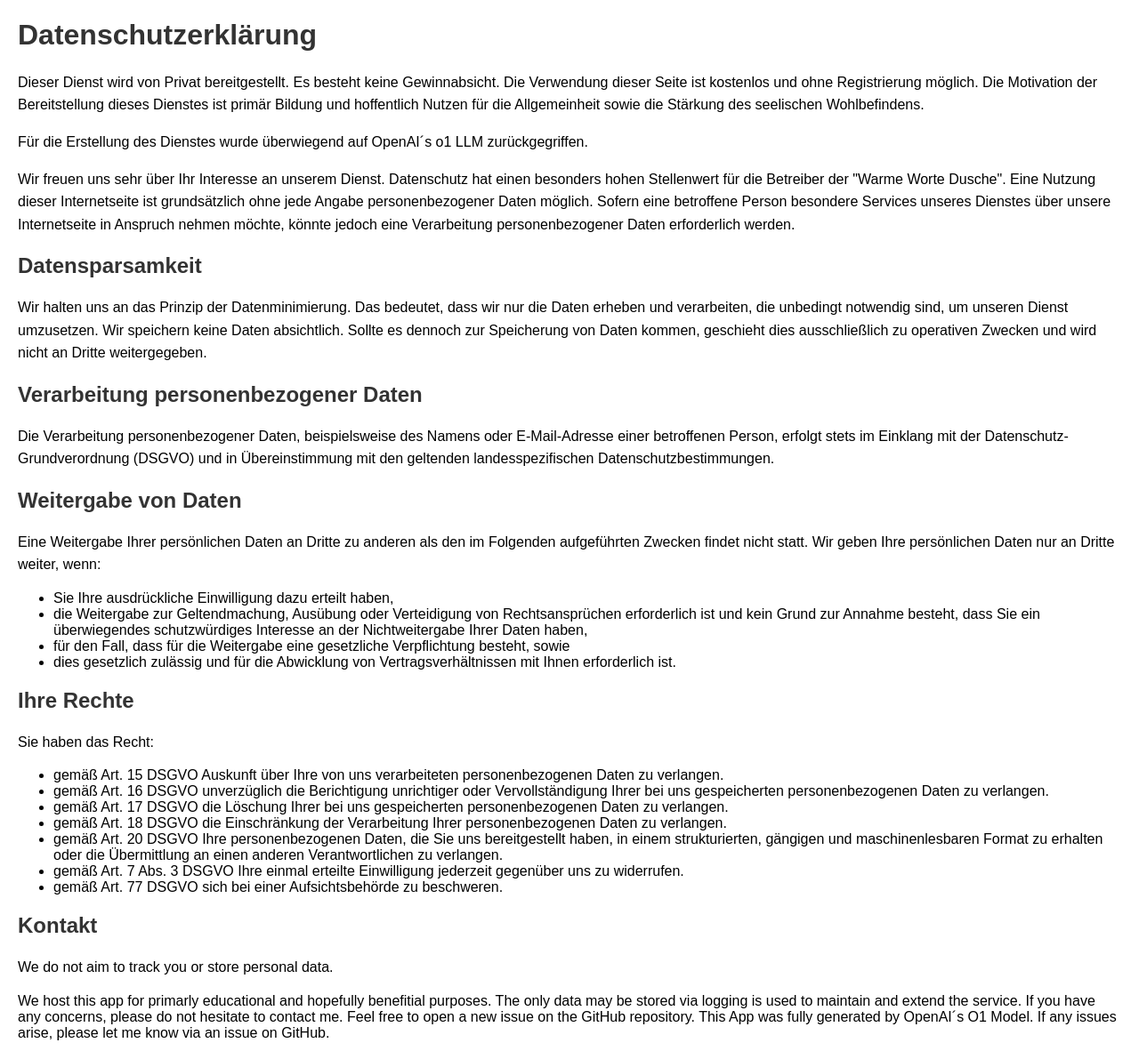
After one commit to drunkdev1991/WarmShowerOnline, a Flask app: template templates/privacy-policy.html in a window 1280 px wide. The commit adds this page. Shown: the whole page at 89% size. Run offline with Flask 2, Linux system fonts and the light colour scheme; the template is opened without the code that fills it, so the values that code supplies are empty.

Commit message:
edited html and added gdpr

```diff
--- /dev/null
+++ b/templates/privacy-policy.html
@@ -0,0 +1,66 @@
+<!DOCTYPE html>
+<html lang="de">
+<head>
+    <meta charset="UTF-8">
+    <meta name="viewport" content="width=device-width, initial-scale=1.0">
+    <title>Datenschutzerklärung</title>
+    <style>
+        body {
+            font-family: Arial, sans-serif;
+            margin: 20px;
+        }
+        h1, h2 {
+            color: #333;
+        }
+        p {
+            line-height: 1.6;
+        }
+    </style>
+</head>
+<body>
+    <h1>Datenschutzerklärung</h1>
+    <p>Dieser Dienst wird von Privat bereitgestellt. Es besteht keine Gewinnabsicht.
+        Die Verwendung dieser Seite ist kostenlos und ohne Registrierung möglich.
+        Die Motivation der Bereitstellung dieses Dienstes ist primär Bildung und hoffentlich Nutzen für die Allgemeinheit sowie die Stärkung des seelischen Wohlbefindens.
+    </p>
+    <p>Für die Erstellung des Dienstes wurde überwiegend auf OpenAI´s o1 LLM zurückgegriffen.</p>
+    <p>Wir freuen uns sehr über Ihr Interesse an unserem Dienst. Datenschutz hat einen besonders hohen Stellenwert für die Betreiber der "Warme Worte Dusche". Eine Nutzung dieser Internetseite ist grundsätzlich ohne jede Angabe personenbezogener Daten möglich. Sofern eine betroffene Person besondere Services unseres Dienstes über unsere Internetseite in Anspruch nehmen möchte, könnte jedoch eine Verarbeitung personenbezogener Daten erforderlich werden.</p>
+
+    <h2>Datensparsamkeit</h2>
+    <p>Wir halten uns an das Prinzip der Datenminimierung. Das bedeutet, dass wir nur die Daten erheben und verarbeiten, die unbedingt notwendig sind, um unseren Dienst umzusetzen. Wir speichern keine Daten absichtlich. Sollte es dennoch zur Speicherung von Daten kommen, geschieht dies ausschließlich zu operativen Zwecken und wird nicht an Dritte weitergegeben.</p>
+
+    <h2>Verarbeitung personenbezogener Daten</h2>
+    <p>Die Verarbeitung personenbezogener Daten, beispielsweise des Namens oder E-Mail-Adresse einer betroffenen Person, erfolgt stets im Einklang mit der Datenschutz-Grundverordnung (DSGVO) und in Übereinstimmung mit den geltenden landesspezifischen Datenschutzbestimmungen.</p>
+
+    <h2>Weitergabe von Daten</h2>
+    <p>Eine Weitergabe Ihrer persönlichen Daten an Dritte zu anderen als den im Folgenden aufgeführten Zwecken findet nicht statt. Wir geben Ihre persönlichen Daten nur an Dritte weiter, wenn:</p>
+    <ul>
+        <li>Sie Ihre ausdrückliche Einwilligung dazu erteilt haben,</li>
+        <li>die Weitergabe zur Geltendmachung, Ausübung oder Verteidigung von Rechtsansprüchen erforderlich ist und kein Grund zur Annahme besteht, dass Sie ein überwiegendes schutzwürdiges Interesse an der Nichtweitergabe Ihrer Daten haben,</li>
+        <li>für den Fall, dass für die Weitergabe eine gesetzliche Verpflichtung besteht, sowie</li>
+        <li>dies gesetzlich zulässig und für die Abwicklung von Vertragsverhältnissen mit Ihnen erforderlich ist.</li>
+    </ul>
+
+    <h2>Ihre Rechte</h2>
+    <p>Sie haben das Recht:</p>
+    <ul>
+        <li>gemäß Art. 15 DSGVO Auskunft über Ihre von uns verarbeiteten personenbezogenen Daten zu verlangen.</li>
+        <li>gemäß Art. 16 DSGVO unverzüglich die Berichtigung unrichtiger oder Vervollständigung Ihrer bei uns gespeicherten personenbezogenen Daten zu verlangen.</li>
+        <li>gemäß Art. 17 DSGVO die Löschung Ihrer bei uns gespeicherten personenbezogenen Daten zu verlangen.</li>
+        <li>gemäß Art. 18 DSGVO die Einschränkung der Verarbeitung Ihrer personenbezogenen Daten zu verlangen.</li>
+        <li>gemäß Art. 20 DSGVO Ihre personenbezogenen Daten, die Sie uns bereitgestellt haben, in einem strukturierten, gängigen und maschinenlesbaren Format zu erhalten oder die Übermittlung an einen anderen Verantwortlichen zu verlangen.</li>
+        <li>gemäß Art. 7 Abs. 3 DSGVO Ihre einmal erteilte Einwilligung jederzeit gegenüber uns zu widerrufen.</li>
+        <li>gemäß Art. 77 DSGVO sich bei einer Aufsichtsbehörde zu beschweren.</li>
+    </ul>
+
+    <h2>Kontakt</h2>
+    <p>We do not aim to track you or store personal data.</p>
+        We host this app for primarly educational and hopefully benefitial purposes.
+        The only data may be stored via logging is used to maintain and extend the service.
+        If you have any concerns, please do not hesitate to contact me.
+        Feel free to open a new issue on the GitHub repository.
+
+        This App was fully generated by OpenAI´s O1 Model.
+        If any issues arise, please let me know via an issue on GitHub.</p>
+</body>
+</html>
```
Also changed, not shown: templates/index.html (+33 -2 lines).
